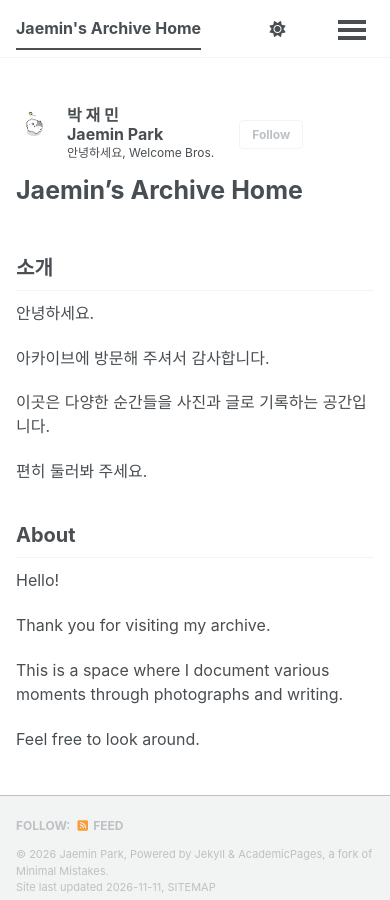
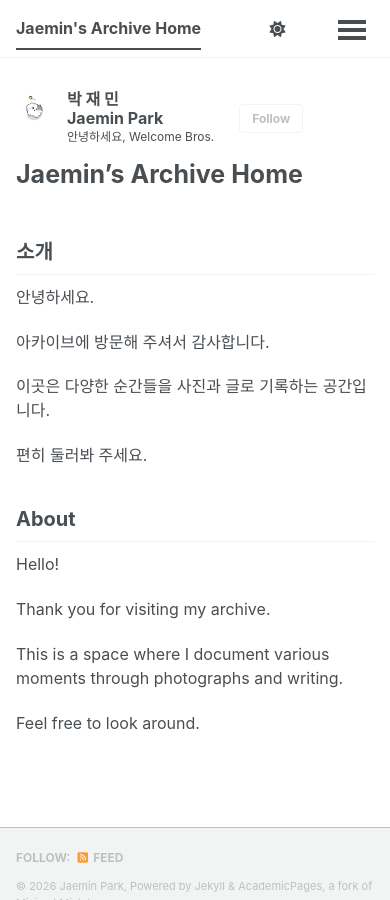
Before and after one commit to jm331kr/jm331kr.github.io, a Jekyll site: the page built from _pages/about.md, in a window 390 px wide and 900 px high. Built offline with Jekyll 4.4.1, drawn with Linux system fonts in a browser that asks for light colours; a script bundle is joined from its source files by our own code; a style sheet for code colours, icons or effects is not loaded.

Commit message:
Update _base.scss

```diff
--- a/_sass/layout/_base.scss
+++ b/_sass/layout/_base.scss
@@ -365,27 +365,3 @@ b, i, strong, em, blockquote, p, q, span, figure, img, h1, h2, header, input, a,
       display: none;
     }
   }
-
-
-
-/* 모바일 Footer 하단 배치 - 기존 가로 레이아웃 유지 */
-@media (max-width: 767px) {
-  body {
-    min-height: 100vh;
-    min-height: 100dvh;
-    display: grid;
-    grid-template-columns: minmax(0, 1fr);
-    grid-template-rows: auto 1fr auto;
-  }
-
-  .initial-content {
-    min-width: 0;
-    width: 100%;
-  }
-
-  .page__footer {
-    position: relative !important;
-    margin-top: 0 !important;
-    width: 100%;
-  }
-}
```
